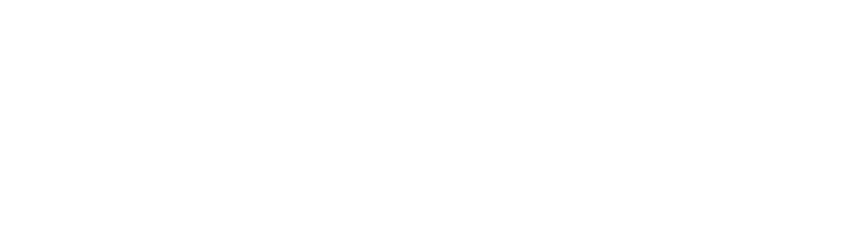
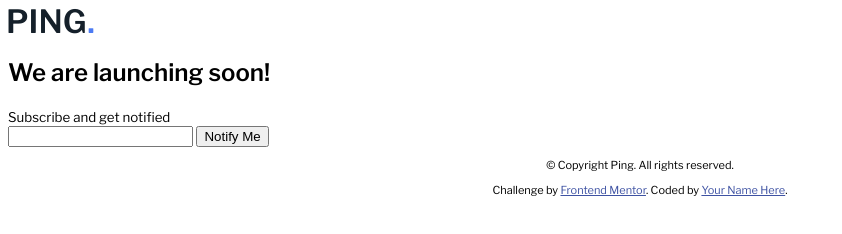
Before and after one commit to domkoder/ping-coming-soon, a plain HTML site: page index.html in a window 1280 px wide. Shown: the whole page, without its empty margins (0-842 px from the left). Drawn offline with nearby package versions, Linux system fonts and the light colour scheme.

Commit message:
added html elemnts

```diff
--- /dev/null
+++ b/css/style.css
@@ -0,0 +1,5 @@
+@import url('https://fonts.googleapis.com/css?family=Libre+Franklin:300,400,600&display=swap');
+
+body {
+  font-family: 'Libre Franklin', sans-serif;
+}
--- a/index.html
+++ b/index.html
@@ -8,8 +8,9 @@
     <link rel="icon" type="image/png" sizes="32x32" href="./images/favicon-32x32.png" />
 
     <title>Frontend Mentor | Ping coming soon page</title>
-
     <!-- Feel free to remove these styles or customise in your own stylesheet 👍 -->
+    <link rel="stylesheet" href="https://cdnjs.cloudflare.com/ajax/libs/font-awesome/5.11.2/css/all.min.css" />
+    <link rel="stylesheet" href="css/style.css" />
     <style>
       .attribution {
         font-size: 11px;
@@ -20,5 +21,25 @@
       }
     </style>
   </head>
-  <body></body>
+  <body>
+    <section>
+      <svg class="logo" width="86" height="26" xmlns="http://www.w3.org/2000/svg">
+        <text transform="translate(-677 -86)" fill="none" fill-rule="evenodd" font-family="LibreFranklin-Bold, Libre Franklin" font-size="32" font-weight="bold">
+          <tspan x="675" y="111" fill="#15202A">PING</tspan>
+          <tspan x="756.312" y="111" fill="#4C7BF3">.</tspan>
+        </text>
+      </svg>
+      <h1>We are launching soon!</h1>
+      <small>Subscribe and get notified</small>
+      <form action="#">
+        <input type="email" name="email" id="email" />
+        <button class="button">Notify Me</button>
+      </form>
+    </section>
+
+    <footer>
+      <p class="attribution">&copy; Copyright Ping. All rights reserved.</p>
+      <p class="attribution">Challenge by <a href="https://www.frontendmentor.io?ref=challenge" target="_blank">Frontend Mentor</a>. Coded by <a href="#">Your Name Here</a>.</p>
+    </footer>
+  </body>
 </html>
```
